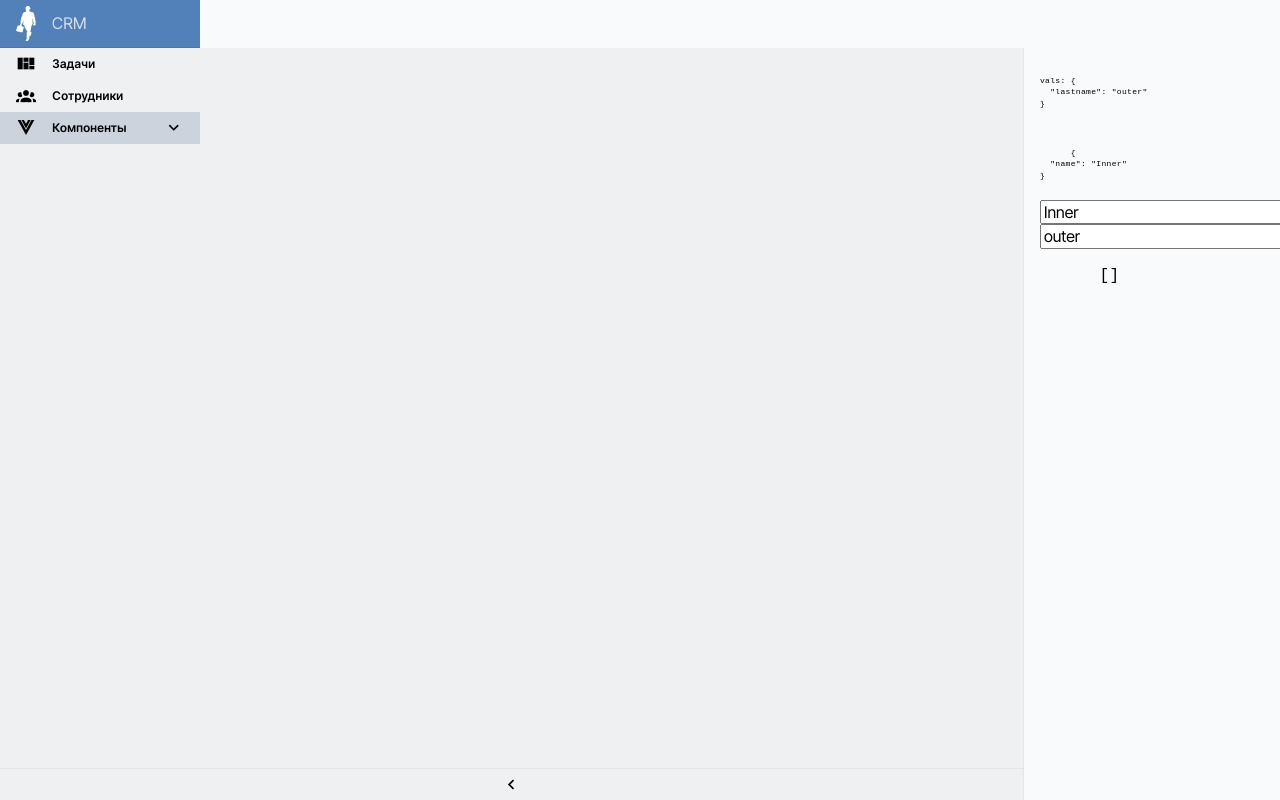
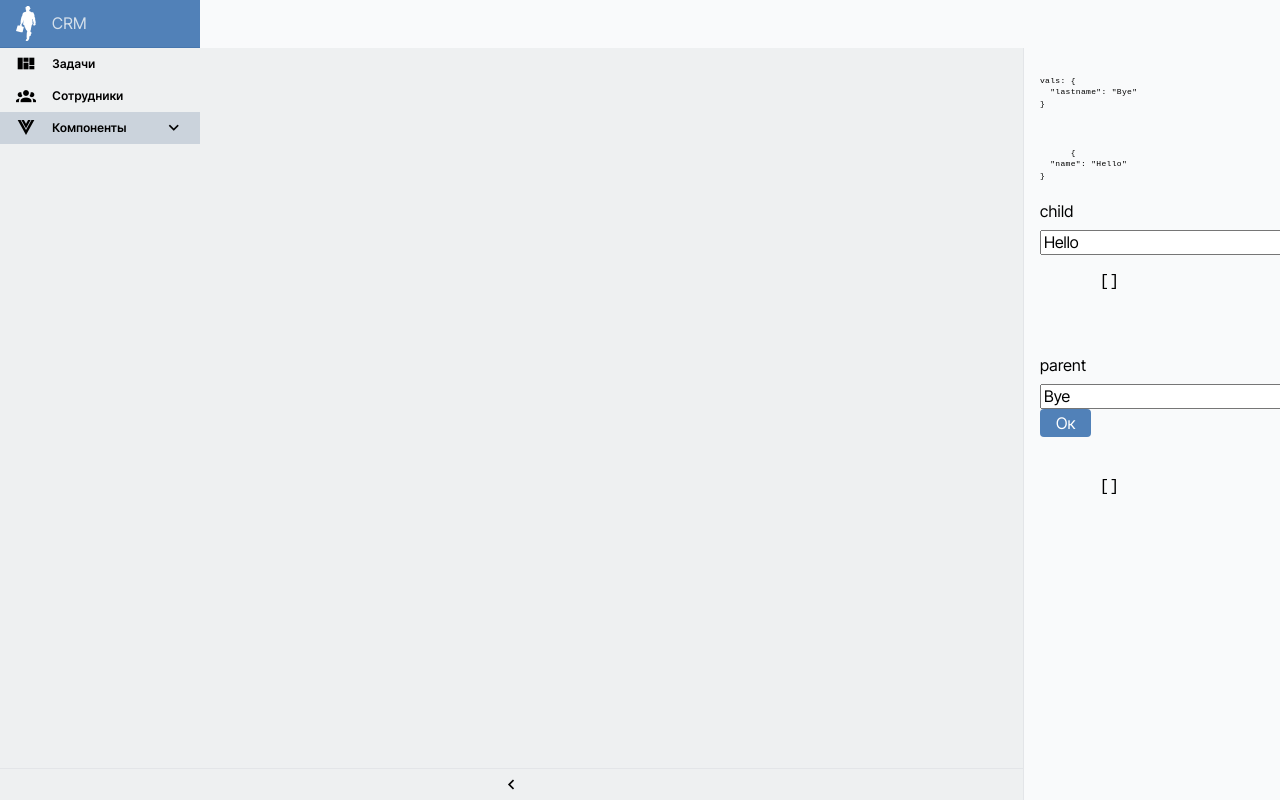
Before and after one commit to hardmagnett/big-company, a Vue app: page /components/experiments in a window 1280 px wide. Built offline with nearby package versions, Linux system fonts and the light colour scheme.

Commit message:
Эксперименты 7 - нашел workaround с глюком vuelidate

```diff
--- a/src/a-library/views/component-list/ViewExperiments/ChildOne.vue
+++ b/src/a-library/views/component-list/ViewExperiments/ChildOne.vue
@@ -1,16 +1,23 @@
 <script setup lang="ts">
-import {reactive, unref} from 'vue'
-import {minLength, required} from "@vuelidate/validators";
-import {useVuelidate} from "@vuelidate/core";
+import { reactive, unref } from "vue";
+import { minLength, required } from "@vuelidate/validators";
+import { useVuelidate } from "@vuelidate/core";
+
+const formValues = reactive({
+  name: "Hello",
+});
+const formRules = {
+  name: { required, minLength: minLength(3), $autoDirty: true },
+};
+
+// const { value } = useVuelidate(formRules, formValues);
+// const v$ = value
 
 
-const formValues = reactive({
-  name: "Inner",
-})
-const formRules = {
-  name: { required, minLength: minLength(3), $autoDirty: true },
-}
 const v$ = useVuelidate(formRules, formValues)
+const v$val = v$.value
+
+// const {  } = useVuelidate(formRules, formValues);
 
 // Make any changes here to get bug. For example uncomment next string.
 // let a = 1;
@@ -18,9 +25,14 @@ const v$ = useVuelidate(formRules, formValues)
 
 <template>
   <div class="child-one">
-    <pre style="font-size: 8px;">
-      {{formValues}}
+    <pre style="font-size: 8px">
+      {{ formValues }}
     </pre>
-    <input v-model="formValues.name">
+    <p>child</p>
+    <input v-model="formValues.name" />
+    <pre>
+      {{v$val.name.$errors.map(e=>e.$message)}}
+      <!--{{ v$.name.$errors.map((e) => e.$message) }}-->
+    </pre>
   </div>
 </template>
--- /dev/null
+++ b/src/a-library/views/component-list/ViewExperiments/RootParent.vue
@@ -0,0 +1,63 @@
+<script setup lang="ts">
+import {reactive, ref} from 'vue'
+import ChildOne from "@/a-library/views/component-list/ViewExperiments/ChildOne.vue";
+import {minLength, required} from "@vuelidate/validators";
+import {useVuelidate} from "@vuelidate/core";
+import {globalProperties} from "@/main";
+
+let formValues = reactive({
+  lastname: "Bye",
+});
+const formRules = {
+  lastname: { required, minLength: minLength(3), $autoDirty: true },
+}
+
+// Зависает
+const v$ = useVuelidate(formRules, formValues, {})
+const v$val = v$.value
+
+// Работает вроде
+// const { value } = useVuelidate(formRules, formValues);
+// const v$ = value
+// const v$ = useVuelidate(formRules, formValues).value;
+
+// const validatorWrapped = ref(v$)
+
+const submitHandler = async () => {
+
+  const isFormCorrect = await v$.value.$validate()
+  // const isFormCorrect = await v$.$validate()
+
+  if (isFormCorrect) {
+    globalProperties.$toast({ message: "Форма заполнена верно" });
+  } else {
+    globalProperties.$toast({
+      message: "Форма заполнена неверно",
+      type: "error",
+    });
+  }
+};
+
+// let a = 1;
+</script>
+
+<template>
+  <div class="root-parent">
+    <pre style="font-size: 8px">
+      <p>vals: {{ formValues }}</p>
+    </pre>
+
+    <form @submit.prevent="submitHandler">
+    <ChildOne />
+      <p>parent</p>
+    <input v-model="formValues.lastname">
+      <ABtn type="submit">Ок</ABtn>
+    </form>
+    <pre>
+      <!--{{v$.lastname.$errors.map(e=>e.$message)}}-->
+      {{v$val.lastname.$errors.map(e=>e.$message)}}
+
+
+    </pre>
+  </div>
+</template>
--- a/src/a-library/views/component-list/ViewExperiments/ViewExperiments.vue
+++ b/src/a-library/views/component-list/ViewExperiments/ViewExperiments.vue
@@ -1,32 +1,8 @@
 <script setup lang="ts">
-import {reactive} from 'vue'
-import ChildOne from "@/a-library/views/component-list/ViewExperiments/ChildOne.vue";
-import {minLength, required} from "@vuelidate/validators";
-import {useVuelidate} from "@vuelidate/core";
-
-let formValues = reactive({
-  lastname: "outer",
-});
-const formRules = {
-  lastname: { required, minLength: minLength(3), $autoDirty: true },
-}
-
-const v$ = useVuelidate(formRules, formValues, {
-  $scope: false
-})
+import RootParent from "@/a-library/views/component-list/ViewExperiments/RootParent.vue";
 
 </script>
 
 <template>
-  <div class="view-experiments">
-    <pre style="font-size: 8px">
-      <p>vals: {{ formValues }}</p>
-    </pre>
-
-    <ChildOne />
-    <input v-model="formValues.lastname">
-    <pre>
-      {{v$.lastname.$errors.map(e=>e.$message)}}
-    </pre>
-  </div>
+  <RootParent />
 </template>
```
